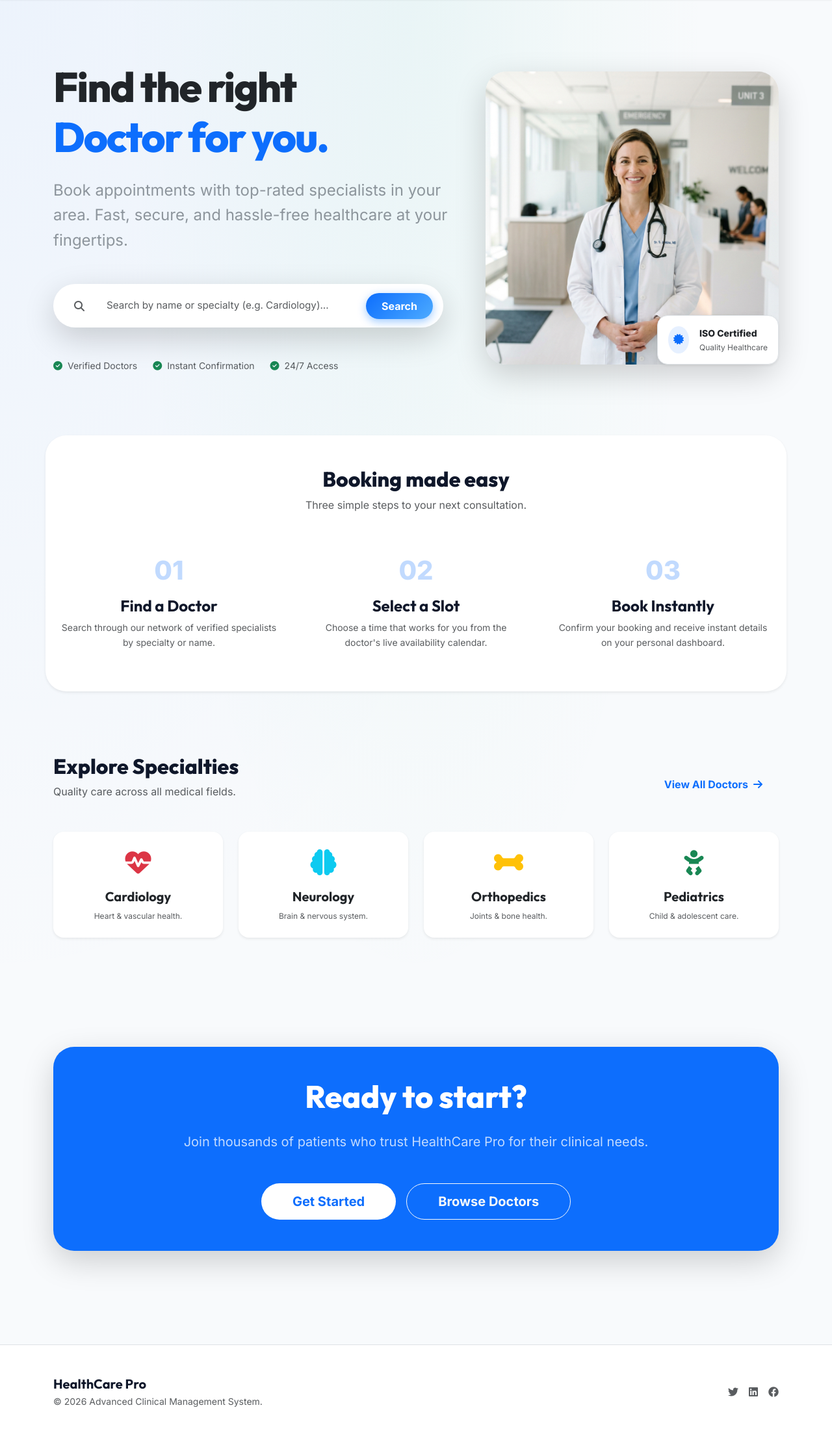
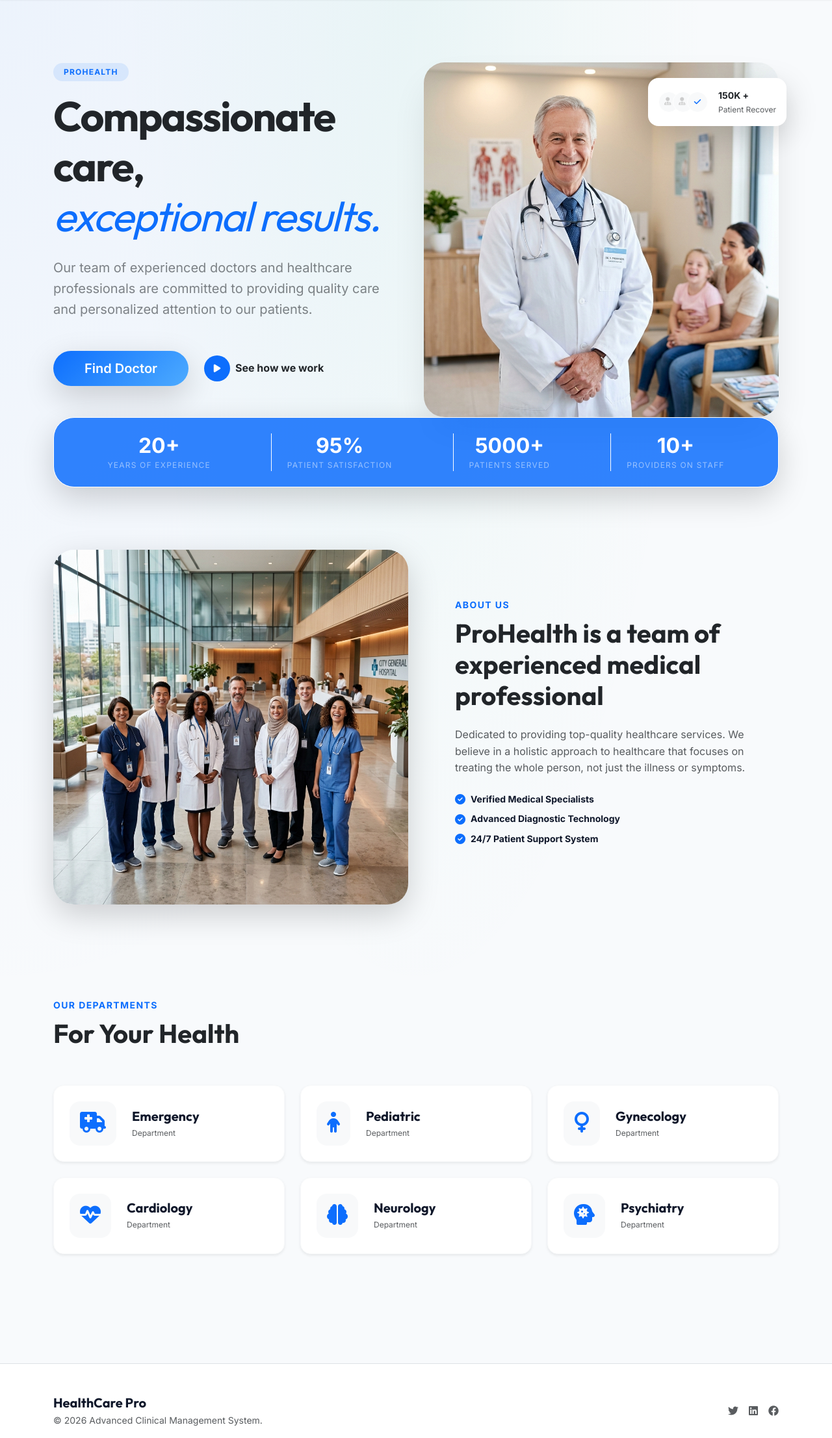
Before and after one commit to jestin-16/healthcare_project, a Django app: page / in a window 1280 px wide. Shown: the part 73-2286 px from the top of the page at 65% size. Before the commit the page ends 2238 px from the top, so only its background shows below. Run offline with Django 4.2, Linux system fonts and the light colour scheme.

Commit message:
ProHealth Visual Overhaul: Redesigned Home, Login, and Registration pages inspired by premium healthcare aesthetics and glassmorphism

```diff
--- a/appointments/templates/appointments/home.html
+++ b/appointments/templates/appointments/home.html
@@ -1,145 +1,173 @@
 {% extends 'base.html' %}
 {% block content %}
-<!-- Welcoming Hero Section -->
-<div class="row align-items-center py-5 mb-5 fade-in">
-    <div class="col-lg-7 mb-5 mb-lg-0">
-        <h1 class="display-3 fw-800 text-dark mb-4 ls-tight">
-            Find the right <br>
-            <span class="text-primary">Doctor for you.</span>
+<!-- ProHealth Inspired Hero -->
+<div class="row align-items-center py-5 fade-in">
+    <div class="col-lg-6 mb-5 mb-lg-0 pe-lg-5">
+        <div class="badge bg-primary bg-opacity-10 text-primary mb-3 px-3 py-2 rounded-pill ls-wide fw-bold">
+            PROHEALTH
+        </div>
+        <h1 class="display-3 fw-bold text-dark mb-4 ls-tight" style="font-family: var(--font-heading);">
+            Compassionate care, <br>
+            <span class="text-primary fw-normal italic">exceptional results.</span>
         </h1>
-        <p class="lead text-secondary mb-5 fs-4 opacity-75">
-            Book appointments with top-rated specialists in your area. Fast, secure, and hassle-free healthcare at your fingertips.
+        <p class="text-muted lead mb-5 opacity-75">
+            Our team of experienced doctors and healthcare professionals are committed to providing quality care and personalized attention to our patients.
         </p>
-
-        <!-- Booking Search Bar -->
-        <div class="card border-0 shadow-lg p-2 rounded-pill bg-white mb-5" style="max-width: 600px;">
-            <form action="{% url 'doctor_list' %}" method="get" class="d-flex align-items-center px-2">
-                <div class="flex-grow-1 px-3 d-flex align-items-center">
-                    <i class="fas fa-search text-muted me-3"></i>
-                    <input type="text" name="search" class="form-control border-0 bg-transparent shadow-none" placeholder="Search by name or specialty (e.g. Cardiology)...">
+        <div class="d-flex align-items-center gap-4 mb-5">
+            <a href="{% url 'doctor_list' %}" class="btn btn-primary btn-lg px-5 rounded-pill shadow-lg">Find Doctor</a>
+            <a href="#" class="d-flex align-items-center gap-2 text-dark text-decoration-none fw-bold">
+                <div class="bg-primary text-white rounded-circle p-2 d-flex align-items-center justify-content-center" style="width: 40px; height: 40px;">
+                    <i class="fas fa-play small"></i>
                 </div>
-                <button type="submit" class="btn btn-primary px-4 py-2 rounded-pill fw-bold">
-                    Search
-                </button>
-            </form>
-        </div>
-
-        <div class="d-flex align-items-center gap-4 text-muted small">
-            <div class="d-flex align-items-center"><i class="fas fa-check-circle text-success me-2"></i> Verified Doctors</div>
-            <div class="d-flex align-items-center"><i class="fas fa-check-circle text-success me-2"></i> Instant Confirmation</div>
-            <div class="d-flex align-items-center"><i class="fas fa-check-circle text-success me-2"></i> 24/7 Access</div>
+                See how we work
+            </a>
         </div>
     </div>
-
-    <div class="col-lg-5">
-        <div class="position-relative">
-            <div class="rounded-5 overflow-hidden shadow-lg border-5 border-white">
-                <img src="/static/images/friendly_doctor.png" class="img-fluid w-100" alt="Consult our Doctors">
+    <div class="col-lg-6 position-relative">
+        <div class="rounded-5 overflow-hidden shadow-premium border-5 border-white">
+            <img src="/static/images/prohealth_hero.png" class="img-fluid w-100" alt="ProHealth Care">
         </div>
-            <!-- Trust Badge -->
-            <div class="position-absolute bottom-0 end-0 mb-n3 me-n3 bg-white p-3 rounded-4 shadow-sm border d-none d-md-block">
+        <!-- Floating Stat Badge -->
+        <div class="position-absolute top-0 end-0 mt-4 me-n2 bg-white p-3 rounded-4 shadow-lg d-none d-md-block" style="z-index: 5; min-width: 200px;">
             <div class="d-flex align-items-center gap-3">
-                    <div class="bg-primary bg-opacity-10 text-primary p-2 rounded-circle">
-                        <i class="fas fa-certificate"></i>
+                <div class="avatar-group d-flex">
+                    <div class="bg-light rounded-circle border border-white" style="width: 32px; height: 32px; margin-right: -10px;"><i class="fas fa-user-md p-2 x-small"></i></div>
+                    <div class="bg-light rounded-circle border border-white" style="width: 32px; height: 32px; margin-right: -10px;"><i class="fas fa-user-md p-2 x-small"></i></div>
+                    <div class="bg-light rounded-circle border border-white d-flex align-items-center justify-content-center" style="width: 32px; height: 32px;"><i class="fas fa-check text-primary x-small"></i></div>
                 </div>
                 <div>
-                        <div class="fw-800 small text-dark">ISO Certified</div>
-                        <div class="x-small text-muted">Quality Healthcare</div>
-                    </div>
+                    <div class="fw-bold text-dark small">150K +</div>
+                    <div class="x-small text-muted">Patient Recover</div>
                 </div>
             </div>
         </div>
     </div>
 </div>
 
-<!-- How it Works -->
-<div class="row py-5 mb-5 fade-in bg-white rounded-5 shadow-sm">
-    <div class="col-12 text-center mb-5">
-        <h2 class="fw-800">Booking made easy</h2>
-        <p class="text-muted">Three simple steps to your next consultation.</p>
+<!-- Glassmorphism Stats Row -->
+<div class="row mt-n5 mb-5 position-relative z-index-10">
+    <div class="col-12">
+        <div class="glass-stats-card p-4 rounded-5 text-white d-flex flex-wrap justify-content-around align-items-center shadow-lg border border-white border-opacity-20" style="background: rgba(13, 110, 253, 0.85); backdrop-filter: blur(15px); -webkit-backdrop-filter: blur(15px);">
+            <div class="stat-item text-center px-4">
+                <div class="h2 fw-bold mb-0">20+</div>
+                <div class="x-small text-white-50 text-uppercase ls-wide">Years of experience</div>
             </div>
-    <div class="col-md-4 text-center px-4">
-        <div class="h1 text-primary opacity-25 fw-800 mb-3">01</div>
-        <h4 class="fw-700">Find a Doctor</h4>
-        <p class="text-muted small">Search through our network of verified specialists by specialty or name.</p>
+            <div class="stat-item text-center px-4 border-start border-white border-opacity-20">
+                <div class="h2 fw-bold mb-0">95%</div>
+                <div class="x-small text-white-50 text-uppercase ls-wide">Patient satisfaction</div>
             </div>
-    <div class="col-md-4 text-center px-4">
-        <div class="h1 text-primary opacity-25 fw-800 mb-3">02</div>
-        <h4 class="fw-700">Select a Slot</h4>
-        <p class="text-muted small">Choose a time that works for you from the doctor's live availability calendar.</p>
+            <div class="stat-item text-center px-4 border-start border-white border-opacity-20">
+                <div class="h2 fw-bold mb-0">5000+</div>
+                <div class="x-small text-white-50 text-uppercase ls-wide">Patients served</div>
             </div>
-    <div class="col-md-4 text-center px-4">
-        <div class="h1 text-primary opacity-25 fw-800 mb-3">03</div>
-        <h4 class="fw-700">Book Instantly</h4>
-        <p class="text-muted small">Confirm your booking and receive instant details on your personal dashboard.</p>
+            <div class="stat-item text-center px-4 border-start border-white border-opacity-20">
+                <div class="h2 fw-bold mb-0">10+</div>
+                <div class="x-small text-white-50 text-uppercase ls-wide">Providers on staff</div>
             </div>
-</div>
-
-<!-- Specializations -->
-<div class="row py-5 fade-in">
-    <div class="col-12 d-flex justify-content-between align-items-end mb-5">
-        <div>
-            <h2 class="fw-800 mb-2">Explore Specialties</h2>
-            <p class="text-muted mb-0">Quality care across all medical fields.</p>
-        </div>
-        <a href="{% url 'doctor_list' %}" class="btn btn-link text-primary fw-bold text-decoration-none">View All Doctors <i class="fas fa-arrow-right ms-2"></i></a>
-    </div>
-
-    <div class="col-md-3 mb-4">
-        <div class="card h-100 p-4 border-0 shadow-sm hover-up text-center">
-            <div class="h1 mb-3"><i class="fas fa-heartbeat text-danger"></i></div>
-            <h5 class="fw-700">Cardiology</h5>
-            <p class="x-small text-muted mb-0">Heart & vascular health.</p>
-        </div>
-    </div>
-    <div class="col-md-3 mb-4">
-        <div class="card h-100 p-4 border-0 shadow-sm hover-up text-center">
-            <div class="h1 mb-3"><i class="fas fa-brain text-info"></i></div>
-            <h5 class="fw-700">Neurology</h5>
-            <p class="x-small text-muted mb-0">Brain & nervous system.</p>
-        </div>
-    </div>
-    <div class="col-md-3 mb-4">
-        <div class="card h-100 p-4 border-0 shadow-sm hover-up text-center">
-            <div class="h1 mb-3"><i class="fas fa-bone text-warning"></i></div>
-            <h5 class="fw-700">Orthopedics</h5>
-            <p class="x-small text-muted mb-0">Joints & bone health.</p>
-        </div>
-    </div>
-    <div class="col-md-3 mb-4">
-        <div class="card h-100 p-4 border-0 shadow-sm hover-up text-center">
-            <div class="h1 mb-3"><i class="fas fa-baby text-success"></i></div>
-            <h5 class="fw-700">Pediatrics</h5>
-            <p class="x-small text-muted mb-0">Child & adolescent care.</p>
         </div>
     </div>
 </div>
 
-<!-- Simple CTA -->
-<div class="row py-5 mt-5">
-    <div class="col-12">
-        <div class="card border-0 rounded-5 bg-primary text-white p-5 text-center shadow-lg">
-            <h2 class="display-5 fw-800 mb-4">Ready to start?</h2>
-            <p class="lead mb-5 opacity-75">Join thousands of patients who trust HealthCare Pro for their clinical needs.</p>
-            <div class="d-flex justify-content-center gap-3">
-                <a href="{% url 'register' %}" class="btn btn-white btn-lg px-5 rounded-pill fw-bold text-primary">Get Started</a>
-                <a href="{% url 'doctor_list' %}" class="btn btn-outline-light btn-lg px-5 rounded-pill fw-bold">Browse Doctors</a>
+<!-- About Section -->
+<div class="row py-5 my-5 align-items-center fade-in">
+    <div class="col-lg-6 mb-5 mb-lg-0 order-lg-2">
+        <div class="ps-lg-5">
+            <div class="text-primary small fw-bold text-uppercase ls-wide mb-2">About Us</div>
+            <h2 class="display-6 fw-bold text-dark mb-4">ProHealth is a team of experienced medical professional</h2>
+            <p class="text-muted mb-4">Dedicated to providing top-quality healthcare services. We believe in a holistic approach to healthcare that focuses on treating the whole person, not just the illness or symptoms.</p>
+            <ul class="list-unstyled">
+                <li class="mb-2 d-flex align-items-center gap-2"><i class="fas fa-check-circle text-primary"></i> <span class="small fw-bold">Verified Medical Specialists</span></li>
+                <li class="mb-2 d-flex align-items-center gap-2"><i class="fas fa-check-circle text-primary"></i> <span class="small fw-bold">Advanced Diagnostic Technology</span></li>
+                <li class="mb-2 d-flex align-items-center gap-2"><i class="fas fa-check-circle text-primary"></i> <span class="small fw-bold">24/7 Patient Support System</span></li>
+            </ul>
+        </div>
+    </div>
+    <div class="col-lg-6 order-lg-1">
+        <div class="rounded-5 overflow-hidden shadow-lg">
+            <img src="/static/images/doctors_group.png" class="img-fluid w-100" alt="Our Team">
+        </div>
+    </div>
+</div>
+
+<!-- Departments Grid -->
+<div class="row py-5 fade-in">
+    <div class="col-12 mb-5">
+        <div class="text-primary small fw-bold text-uppercase ls-wide mb-2">Our Departments</div>
+        <h2 class="display-6 fw-bold text-dark">For Your Health</h2>
+    </div>
+
+    <div class="col-md-4 mb-4">
+        <div class="dept-card p-4 rounded-4 bg-white border border-light shadow-sm h-100 d-flex align-items-center gap-4 hover-primary-border">
+            <div class="dept-icon bg-light text-primary p-3 rounded-4"><i class="fas fa-ambulance fa-2x"></i></div>
+            <div>
+                <h5 class="fw-bold mb-1">Emergency</h5>
+                <p class="x-small text-muted mb-0">Department</p>
+            </div>
+        </div>
+    </div>
+    <div class="col-md-4 mb-4">
+        <div class="dept-card p-4 rounded-4 bg-white border border-light shadow-sm h-100 d-flex align-items-center gap-4 hover-primary-border">
+            <div class="dept-icon bg-light text-primary p-3 rounded-4"><i class="fas fa-child fa-2x"></i></div>
+            <div>
+                <h5 class="fw-bold mb-1">Pediatric</h5>
+                <p class="x-small text-muted mb-0">Department</p>
+            </div>
+        </div>
+    </div>
+    <div class="col-md-4 mb-4">
+        <div class="dept-card p-4 rounded-4 bg-white border border-light shadow-sm h-100 d-flex align-items-center gap-4 hover-primary-border">
+            <div class="dept-icon bg-light text-primary p-3 rounded-4"><i class="fas fa-venus fa-2x"></i></div>
+            <div>
+                <h5 class="fw-bold mb-1">Gynecology</h5>
+                <p class="x-small text-muted mb-0">Department</p>
+            </div>
+        </div>
+    </div>
+    <div class="col-md-4 mb-4">
+        <div class="dept-card p-4 rounded-4 bg-white border border-light shadow-sm h-100 d-flex align-items-center gap-4 hover-primary-border">
+            <div class="dept-icon bg-light text-primary p-3 rounded-4"><i class="fas fa-heartbeat fa-2x"></i></div>
+            <div>
+                <h5 class="fw-bold mb-1">Cardiology</h5>
+                <p class="x-small text-muted mb-0">Department</p>
+            </div>
+        </div>
+    </div>
+    <div class="col-md-4 mb-4">
+        <div class="dept-card p-4 rounded-4 bg-white border border-light shadow-sm h-100 d-flex align-items-center gap-4 hover-primary-border">
+            <div class="dept-icon bg-light text-primary p-3 rounded-4"><i class="fas fa-brain fa-2x"></i></div>
+            <div>
+                <h5 class="fw-bold mb-1">Neurology</h5>
+                <p class="x-small text-muted mb-0">Department</p>
+            </div>
+        </div>
+    </div>
+    <div class="col-md-4 mb-4">
+        <div class="dept-card p-4 rounded-4 bg-white border border-light shadow-sm h-100 d-flex align-items-center gap-4 hover-primary-border">
+            <div class="dept-icon bg-light text-primary p-3 rounded-4"><i class="fas fa-head-side-virus fa-2x"></i></div>
+            <div>
+                <h5 class="fw-bold mb-1">Psychiatry</h5>
+                <p class="x-small text-muted mb-0">Department</p>
             </div>
         </div>
     </div>
 </div>
 
 <style>
-    .fw-800 { font-weight: 800; }
-    .fw-700 { font-weight: 700; }
     .ls-tight { letter-spacing: -2px; }
-    .btn-white { background: white; color: var(--primary-color); border: none; }
-    .btn-white:hover { background: #f8fafc; transform: scale(1.02); }
-    .hover-up:hover {
+    .shadow-premium { box-shadow: 0 30px 60px -12px rgba(0,0,0,0.12); }
+    .mt-n5 { margin-top: -3rem; }
+    .z-index-10 { z-index: 10; }
+    .italic { font-style: italic; }
+    .hover-primary-border:hover {
+        border-color: var(--primary-color) !important;
         transform: translateY(-5px);
-        box-shadow: 0 10px 20px rgba(0,0,0,0.05) !important;
-        border: 1px solid var(--primary-color) !important;
+        transition: all 0.3s ease;
     }
-    .min-vh-75 { min-height: 75vh; }
+    .dept-icon { transition: all 0.3s ease; }
+    .hover-primary-border:hover .dept-icon {
+        background: var(--primary-color) !important;
+        color: white !important;
+    }
+    .avatar-group i { color: #ccc; }
 </style>
 {% endblock %}
```
Also changed, not shown: templates/registration/login.html (+40 -31 lines), templates/registration/register.html (+58 -44 lines), static/images/prohealth_hero.png (added). Lines whose indentation alone changed are shown as unchanged.
